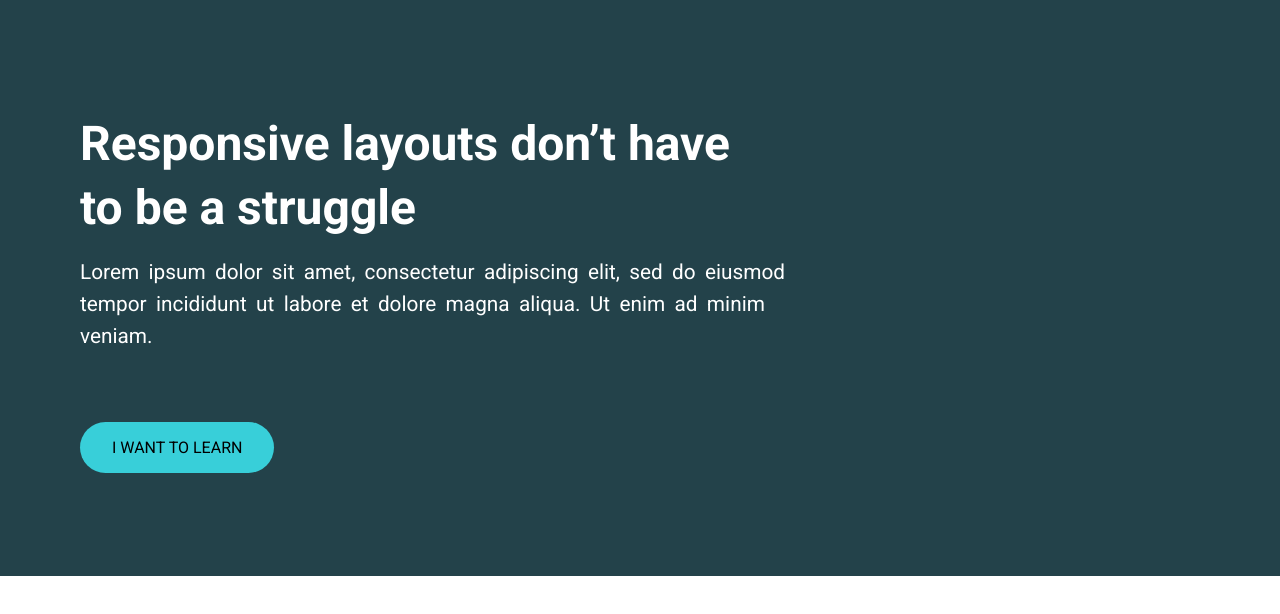
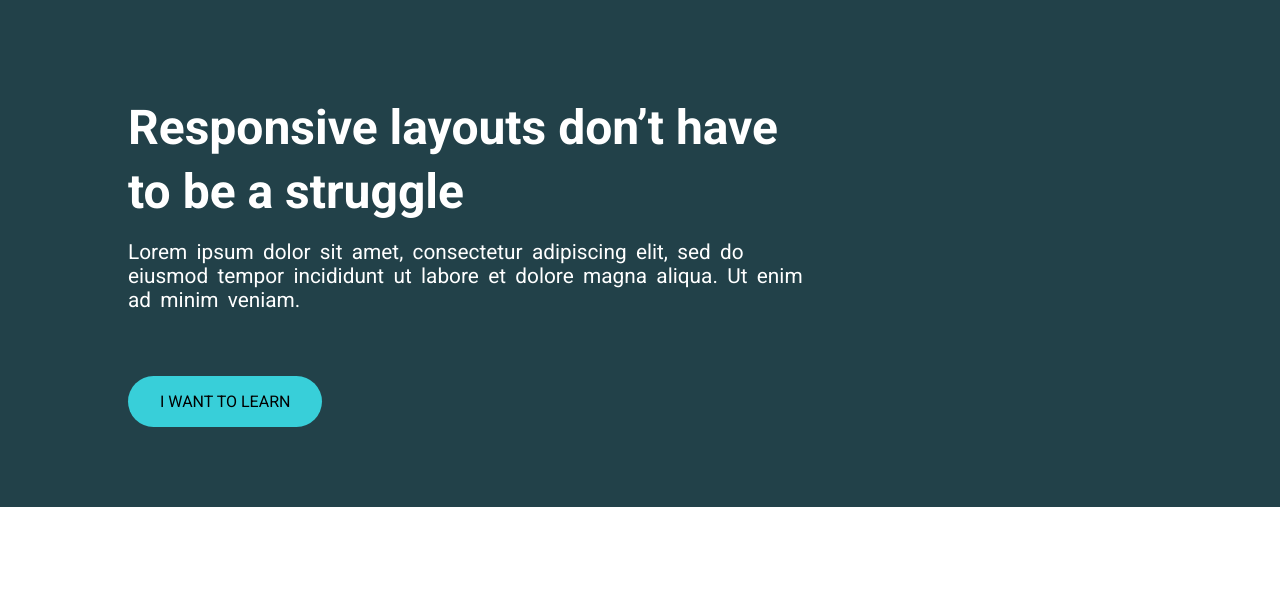
Before and after one commit to agathelurquin/responsive-layout-course, a plain HTML site: page challenge_3/index.html in a window 1280 px wide. Drawn offline with Linux system fonts and the light colour scheme.

Commit message:
small refactoring

```diff
--- a/challenge_3/index.html
+++ b/challenge_3/index.html
@@ -7,15 +7,16 @@
 <link rel="preconnect" href="https://fonts.gstatic.com" crossorigin>
 <link href="https://fonts.googleapis.com/css2?family=Open+Sans:ital,wght@0,300;0,400;0,600;0,700;1,300;1,400;1,700&family=Roboto:ital,wght@0,100;0,400;0,700;1,100;1,400;1,700&display=swap" rel="stylesheet">
     <title>Day 01</title>
-
     <link rel="stylesheet" href="style.css">
 </head>
 <body>
-    <div class="container">
-      <div class="intro-content">
-        <h1 class="title">Responsive layouts don’t have to be a struggle</h1>
-        <p class="text"> Lorem ipsum dolor sit amet, consectetur adipiscing elit, sed do eiusmod tempor incididunt ut labore et dolore magna aliqua. Ut enim ad minim veniam.</p>
-        <a class= "button" href="#">I WANT TO LEARN</a>
+    <div class="hero">
+      <div class="container">
+        <div class="hero__text">
+          <h1 class="title">Responsive layouts don’t have to be a struggle</h1>
+          <p class="text"> Lorem ipsum dolor sit amet, consectetur adipiscing elit, sed do eiusmod tempor incididunt ut labore et dolore magna aliqua. Ut enim ad minim veniam.</p>
+          <a class= "button" href="#">I WANT TO LEARN</a>
+        </div>
       </div>
     </div>
 </body>
--- a/challenge_3/style.css
+++ b/challenge_3/style.css
@@ -5,29 +5,33 @@
 }
 
 .container {
-  width: 100%;
-  background: #23424A;
-  color: white;
-  padding: 5em 0;
+  width: 80%;
+  max-width: 1100px;
+  margin: 0 auto;
 }
 
-.intro-content {
-  max-width: 70%;
-  padding: 2rem;
-  line-height: 2rem;
-  margin: 0 3rem;
+.hero {
+  /* padding: 2rem;
+  line-height: 2rem; */
+  background: hsl(192, 36%, 21%);
+  color: white;
+  padding: 6rem 0;
 
 }
 
+.hero__text {
+  max-width: 700px;
+}
+
 .title {
-  max-width: 42rem;
+  /* max-width: 42rem; */
   font-size: 3rem;
   font-weight: 900;
   line-height: 4rem;
 }
 
 .text {
-  max-width: 85%;
+  /* max-width: 85%; */
   font-size: 1.3rem;
   font-weight: 400;
   word-spacing: 0.2em;
@@ -43,3 +47,7 @@
   padding: 1em 2em;
   border-radius: 2em;
 }
+
+.button:hover, .button:focus {
+  opacity: 0.75;
+}
```
Also changed, not shown: challenge_2/index.html (renamed from index.html), challenge_2/style.css (renamed from style.css), 2 other files.
